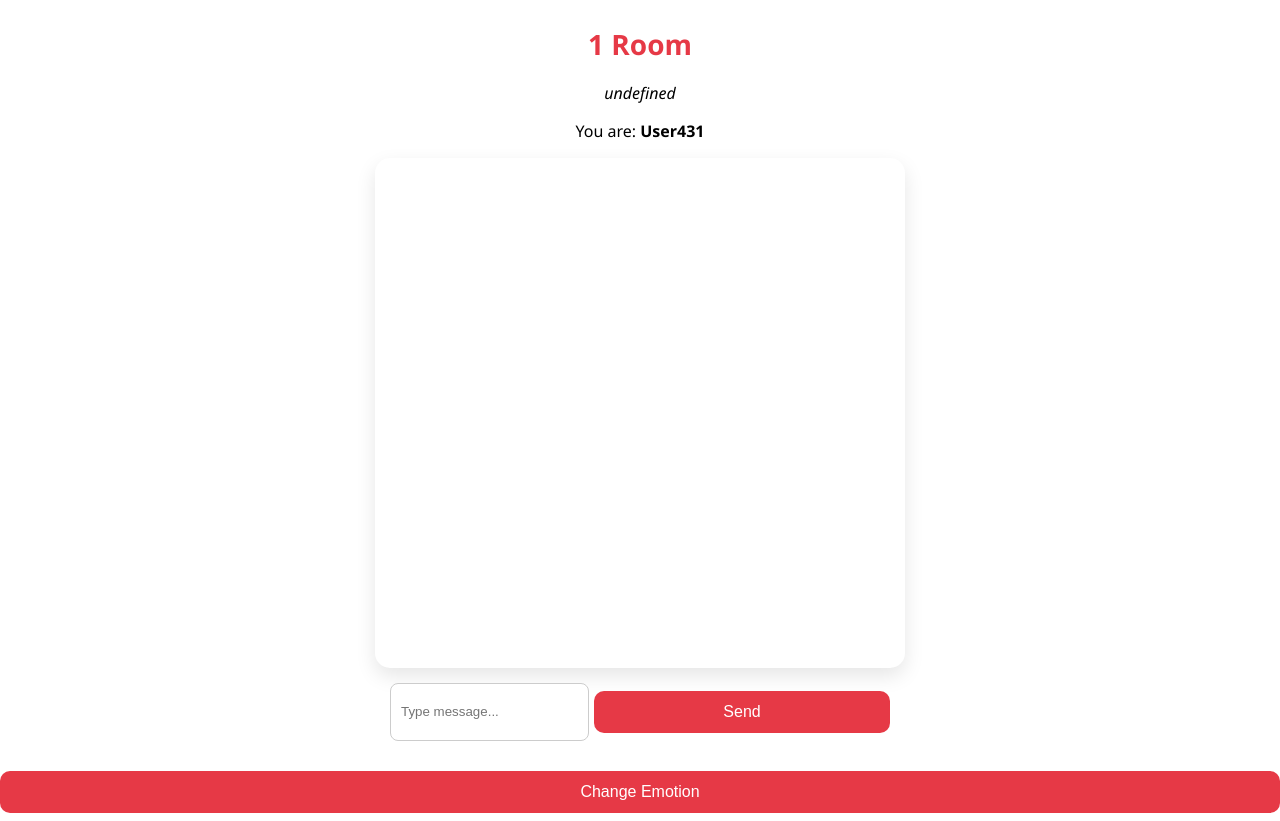
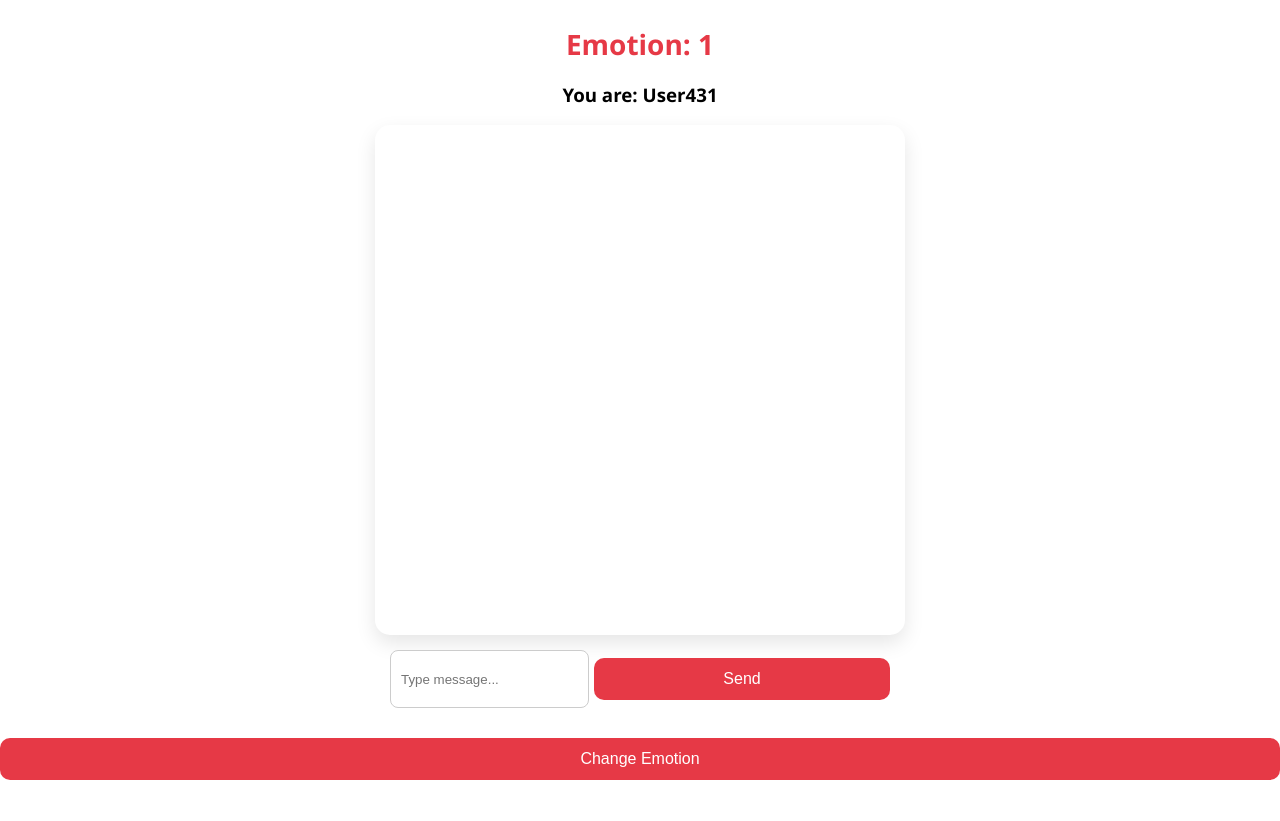
Before and after one commit to chandinishaik07/emotion-connect, a Flask app: page /chat/1 in a window 1280 px wide. After the commit the page ends 780 px from the top, so only its background shows below. Run offline with Flask 3, Linux system fonts and the light colour scheme; data that the repository does not hold is empty.

Commit message:
Rollback to stable version

```diff
--- a/app.py
+++ b/app.py
@@ -1,9 +1,6 @@
 from flask import Flask, render_template, request, redirect, session
 import sqlite3
 import random
-import os
-DB_PATH = os.path.join("/tmp", "database.db")
-
 
 app = Flask(__name__)
 app.secret_key = "emotionconnectsecret"
@@ -12,8 +9,7 @@
     return "User" + str(random.randint(100, 999))
 
 def init_db():
-    conn = sqlite3.connect(DB_PATH)
-
+    conn = sqlite3.connect("database.db")
     cursor = conn.cursor()
     cursor.execute("""
         CREATE TABLE IF NOT EXISTS messages (
@@ -42,8 +38,7 @@
 
     username = session["username"]
 
-    conn = sqlite3.connect(DB_PATH)
-
+    conn = sqlite3.connect("database.db")
     cursor = conn.cursor()
 
     if request.method == "POST":
--- a/templates/chat.html
+++ b/templates/chat.html
@@ -3,18 +3,16 @@
 <head>
     <meta name="viewport" content="width=device-width, initial-scale=1.0">
     <title>Chat Room</title>
-    <link rel="stylesheet" href="{{ url_for('static', filename='style.css') }}?v=3">
+    <link rel="stylesheet" href="{{ url_for('static', filename='style.css') }}">
+</head>
+<body>
 
-</head>
-<body class="{{ emotion }}">
-
-    <h1>{{ emotion.capitalize() }} Room</h1>
-    <p class="quote" id="quote"></p>
-    <p>You are: <b>{{ username }}</b></p>
+    <h1>Emotion: {{ emotion }}</h1>
+    <h3>You are: {{ username }}</h3>
 
     <div class="chat-box">
         {% for msg in messages %}
-            <div class="message {% if msg[2] == username %}my-msg{% endif %}">
+            <div class="message">
                 <b>{{ msg[2] }}:</b> {{ msg[3] }}
             </div>
         {% endfor %}
@@ -29,15 +27,6 @@
     <a href="/emotions"><button>Change Emotion</button></a>
 
     <script>
-        const quotes = {
-            stressed: "This feeling is temporary. You are stronger than you think.",
-            anxious: "Take a deep breath. You are safe.",
-            happy: "Keep spreading your positivity.",
-            motivated: "You are capable of amazing things."
-        };
-
-        document.getElementById("quote").innerText = quotes["{{ emotion }}"];
-
         setTimeout(function(){
             window.location.reload();
         }, 5000);
```
